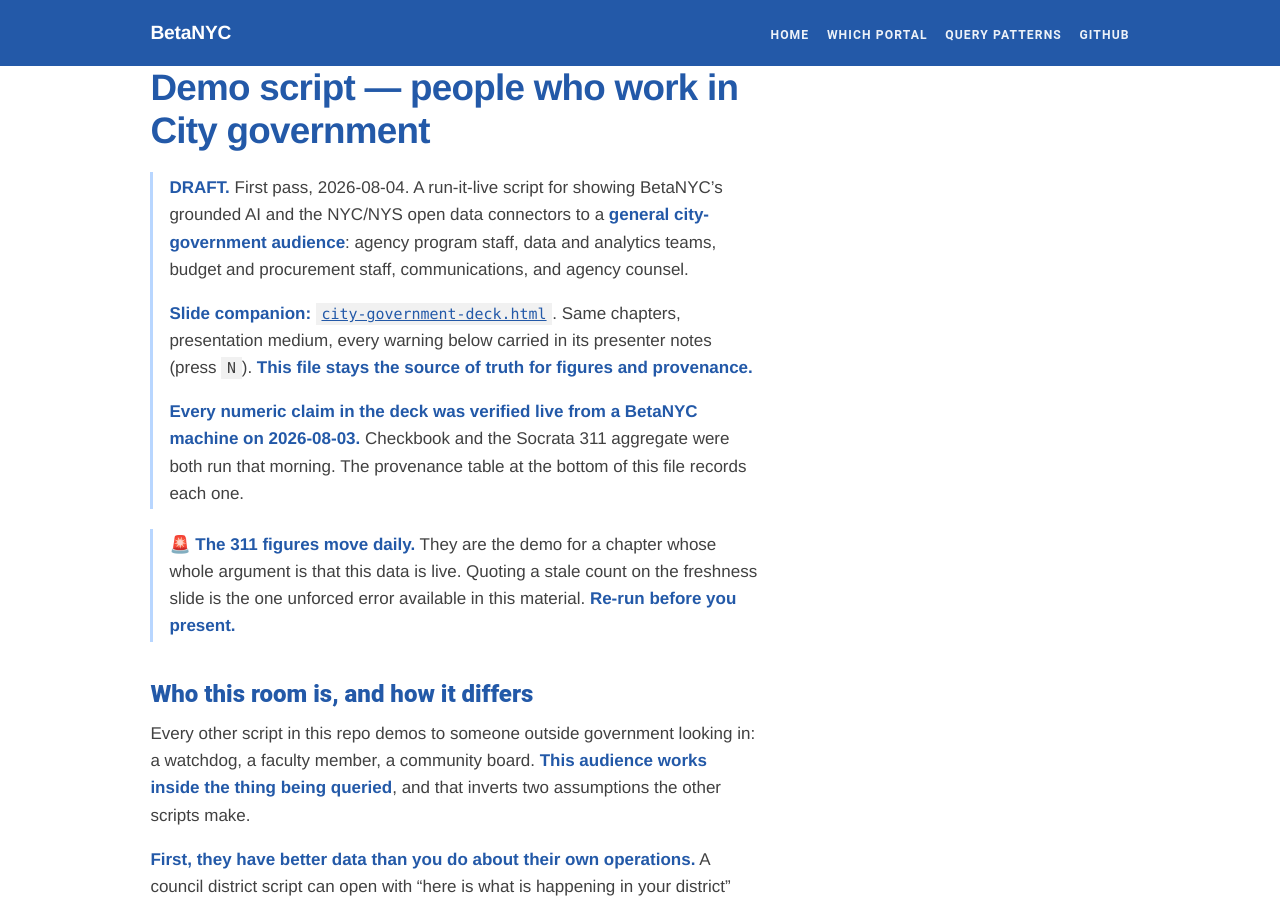
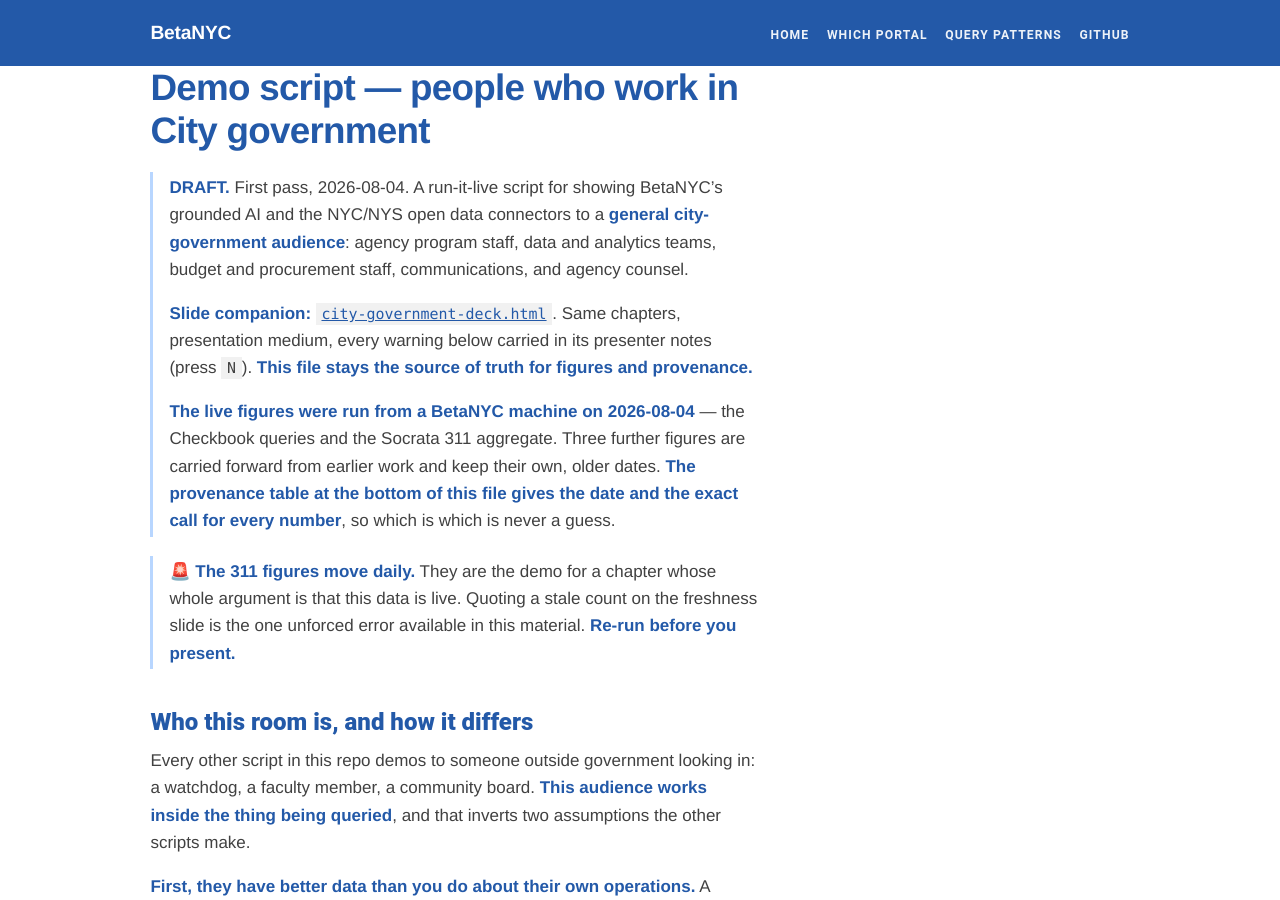
Before and after one commit to BetaNYC/grounding-ai-with-ny-open-data, a Jekyll site: the page built from guides/city-government/city-government.md, in a window 1280 px wide and 900 px high. Built offline with Jekyll 4.4.1, drawn with Linux system fonts in a browser that asks for light colours; our own code applies the rules of GitHub Pages for plain Markdown files; some of the changed text lies outside the part shown.

Commit message:
Correct the verification date, and stop claiming every figure was run live (#15)
Two fixes to the guide merged in #14, both caught by a record-accuracy
pass rather than by anyone reading the deck.

The verification date was wrong by a day. Every live figure was labeled
2026-08-03; the Checkbook and Socrata queries ran 2026-08-04. Thirteen
occurrences across the deck, the script and the landing page, including
the deck's title slide. In material whose argument is that a dated,
checkable figure beats a confident one, the date is the worst thing to
get wrong, so this is a correction rather than a quiet patch.

The second fix is a claim, not a typo. Both provenance headers said
every figure in the script was run live that morning. The provenance
table two hundred lines below says otherwise, and is right: three rows
are carried from earlier work and keep their own dates — the broadband
by Senate District dataset (2026-07-21, explicitly not re-pulled), the
beta.nyc accessibility audit (2026-05-14), and BetaNYC's own
discretionary award, carried from the Reinvent Albany script. The
headers now say which figures were run live and point at the table for
the rest.

Nothing about the figures themselves changed. The Checkbook and Socrata
numbers, the contract IDs and the reseller finding are all as merged.

```diff
--- a/guides/city-government/city-government.md
+++ b/guides/city-government/city-government.md
@@ -8,7 +8,7 @@
 >
 > **Slide companion:** [`city-government-deck.html`](city-government-deck.html). Same chapters, presentation medium, every warning below carried in its presenter notes (press `N`). **This file stays the source of truth for figures and provenance.**
 >
-> **Every numeric claim in the deck was verified live from a BetaNYC machine on 2026-08-03.** Checkbook and the Socrata 311 aggregate were both run that morning. The provenance table at the bottom of this file records each one.
+> **The live figures were run from a BetaNYC machine on 2026-08-04** — the Checkbook queries and the Socrata 311 aggregate. Three further figures are carried forward from earlier work and keep their own, older dates. **The provenance table at the bottom of this file gives the date and the exact call for every number**, so which is which is never a guess.
 
 > 🚨 **The 311 figures move daily.** They are the demo for a chapter whose whole argument is that this data is live. Quoting a stale count on the freshness slide is the one unforced error available in this material. **Re-run before you present.**
 
@@ -49,7 +49,7 @@
 
 > "How many 311 complaints has Brooklyn filed since July 1, by type?"
 
-Returns, as of 2026-08-03: **108,042** Brooklyn service requests created since July 1, broken out as Illegal Parking 18,662, Noise–Residential 10,307, Noise–Street/Sidewalk 5,667, Blocked Driveway 5,036, Unsanitary Condition 4,122, Water System 4,088.
+Returns, as of 2026-08-04: **108,042** Brooklyn service requests created since July 1, broken out as Illegal Parking 18,662, Noise–Residential 10,307, Noise–Street/Sidewalk 5,667, Blocked Driveway 5,036, Unsanitary Condition 4,122, Water System 4,088.
 
 **That table did not exist until the question was asked.** It was computed, server-side, by a database that grouped and counted on request.
 
@@ -101,7 +101,7 @@
 
 > "What did the City pay Microsoft in FY2026, and which agencies paid it?"
 
-Returns, verified 2026-08-03: **49 check records, $14,482,518.24**, spread across roughly two dozen agencies — NYPD, OTI, DEP, DSS, Finance, FDNY, Health, Mayoralty, ACS, DYCD, DCAS, Law, Parks, HPD, Sanitation, DDC, Consumer and Worker Protection, Probation, City Planning, the Comptroller, CUNY, and the School Construction Authority. The largest single check is **$3,667,552.00** to NYPD for the MS Unified Support Master Agreement.
+Returns, verified 2026-08-04: **49 check records, $14,482,518.24**, spread across roughly two dozen agencies — NYPD, OTI, DEP, DSS, Finance, FDNY, Health, Mayoralty, ACS, DYCD, DCAS, Law, Parks, HPD, Sanitation, DDC, Consumer and Worker Protection, Probation, City Planning, the Comptroller, CUNY, and the School Construction Authority. The largest single check is **$3,667,552.00** to NYPD for the MS Unified Support Master Agreement.
 
 **49 of 49 returned against a page size of 50, so the set is complete rather than truncated.** Say that if anyone asks how you know it is all of them — it is exactly the trap Chapter 1 warned about, and this is the answer to it.
 
@@ -242,7 +242,7 @@
 
 ### Figures and their provenance
 
-Every figure below was run live from a BetaNYC machine on **2026-08-03**. Nothing in this script is illustrative or reconstructed.
+The Checkbook and Socrata figures were run live from a BetaNYC machine on **2026-08-04**. The last three rows are carried from earlier work and are dated accordingly. **Nothing here is illustrative or reconstructed** — every row resolves to a call somebody can re-run.
 
 | Figure | Value | Source and exact call |
 |---|---|---|
```
Also changed, not shown: guides/city-government/city-government-deck.html (+8 -8 lines), guides/city-government/index.md (+3 -1 lines).
